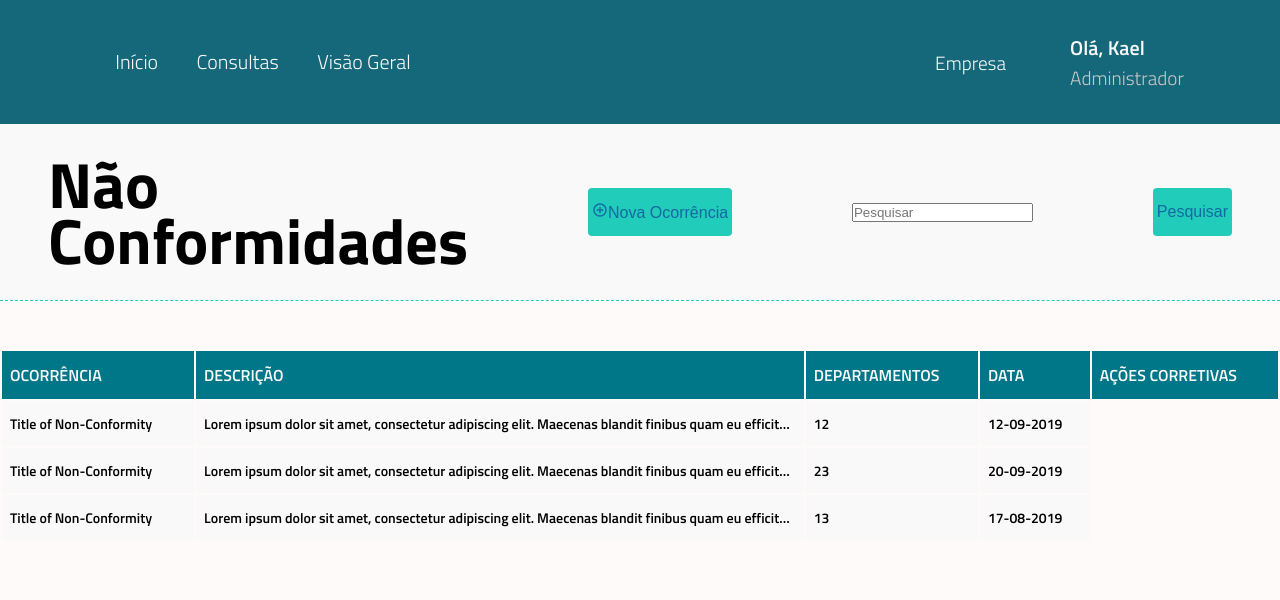
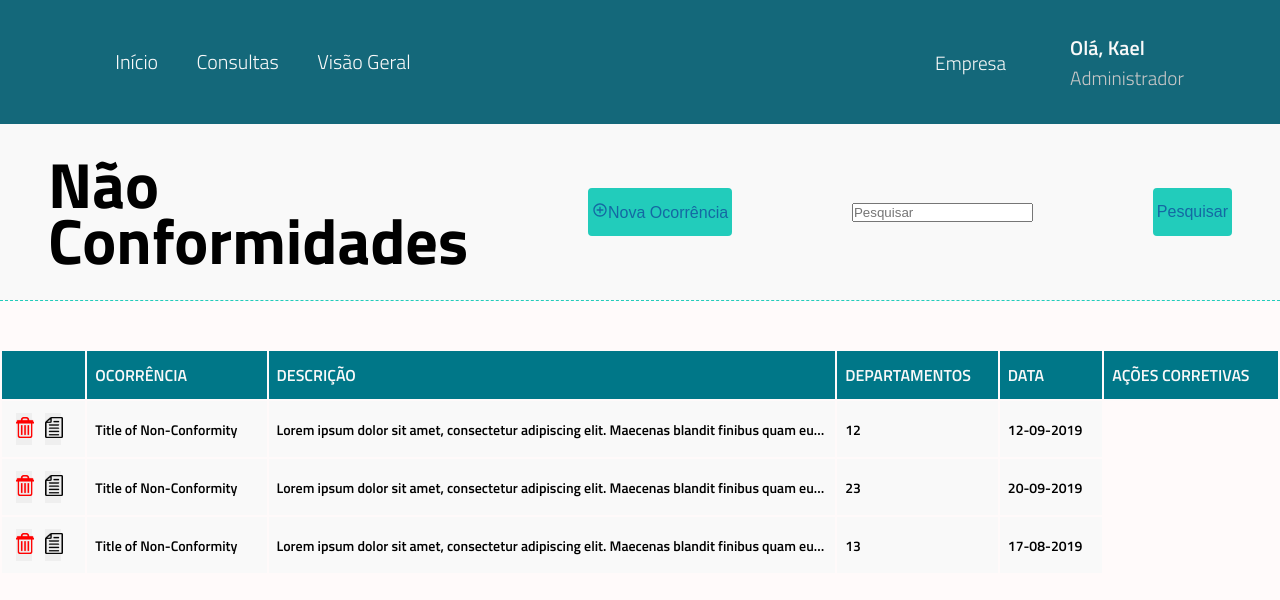
Before and after one commit to KaelHS/desafioQualyteam, a React (Create React App) app: page / in a window 1280 px wide. Shown: the top 600 px of the page. Built offline with nearby package versions, Linux system fonts and the light colour scheme; data requests are answered from the project's data file.

Commit message:
View modal structure implementation + setting the assets action on Non Conformity table

```diff
--- a/src/App.tsx
+++ b/src/App.tsx
@@ -1,6 +1,7 @@
 import { useState } from 'react';
 import Modal from 'react-modal';
 import { NewNonConformityModal } from './components/NewNonConformityModal';
+import { ViewModal } from './components/ViewModal';
 import { NonConformityTable } from './components/NonConformityTable';
 import { NonConformityProvider } from './contexts/useNonConformity';
 import { Header } from './components/Header';
@@ -12,6 +13,7 @@ Modal.setAppElement('#root');
 export function App() {
 
   const [ isNonConformityModalOpen, setIsNonConformityModalOpen ] = useState(false);
+  const [ isViewModalOpen, setIsViewModalOpen ] = useState(false);
 
   function handleOpenNewConformityModal() {
     setIsNonConformityModalOpen(true);
@@ -21,14 +23,26 @@ function handleCloseNewConformityModal() {
   setIsNonConformityModalOpen(false);
   }
 
+  function handleOpenViewModal() {
+    setIsViewModalOpen(true);
+  }
+
+function handleCloseViewModal() {
+  setIsViewModalOpen(false);
+  }
+
   return (
     <NonConformityProvider>
       <Header onOpenNewNonConformityModal={handleOpenNewConformityModal}/>
-      <NonConformityTable />
+      <NonConformityTable onOpenViewModal={handleOpenViewModal}/>
       <GlobalStyle />
       <NewNonConformityModal
-      isOpen={isNonConformityModalOpen}
-      onRequestClose={handleCloseNewConformityModal} />
-    </NonConformityProvider>
+        isOpen={isNonConformityModalOpen}
+        onRequestClose={handleCloseNewConformityModal} />
+      <ViewModal
+        isOpen={isViewModalOpen}
+        onRequestClose={handleCloseViewModal} />
+
+      </NonConformityProvider>
   );
 }
--- a/src/components/NonConformityTable/index.tsx
+++ b/src/components/NonConformityTable/index.tsx
@@ -1,16 +1,21 @@
 import { useEffect, useState } from "react";
 import { api } from "../../services/api";
-import { format, parseISO } from 'date-fns';
-import ptBR from 'date-fns/locale/pt-BR';
 import { TableContent } from "./styles";
 import { useNonConformity } from '../../contexts/useNonConformity';
+
+import  deleteIcon  from '../../assets/deleteIcon.png';
+import sheetIcon from '../../assets/sheetIcon.png';
+
 
 interface Department {
     id: number;
     name: string;
 }
 
-export function NonConformityTable () {
+interface NonConformityTableProps {
+    onOpenViewModal: () => void;
+}
+export function NonConformityTable ( {onOpenViewModal}: NonConformityTableProps) {
 
     const [ department, setDepartment ] = useState<Department[]>([]);
 
@@ -62,6 +67,7 @@ export function NonConformityTable () {
             <table>
                 <thead>
                     <tr>
+                        <th></th>
                         <th>Ocorrência</th>
                         <th>Descrição</th>
                         <th>Departamentos</th>
@@ -71,7 +77,18 @@ export function NonConformityTable () {
                 </thead>
                 <tbody>
                     { nonConformities.map ( nonConformity => (
-                        <tr key={ nonConformity.id}>
+                        <tr key={ nonConformity.id} className="data-row">
+                            <td>
+                            <button>
+                                <img src={deleteIcon} alt="Deletar não conformidade" />
+                            </button>
+                            <button
+                                type="button"
+                                onClick={onOpenViewModal}
+                            >
+                                <img src={sheetIcon} alt="Visualizar não conformidade" />
+                            </button>
+                            </td>
                             <td>{nonConformity.title}</td>
                             <td className="descriptionData">{ nonConformity.description }</td>
                             <td>{nonConformity.departments}</td>
--- a/src/components/NonConformityTable/styles.ts
+++ b/src/components/NonConformityTable/styles.ts
@@ -29,6 +29,22 @@ export const TableContent = styled.div`
             font-weight: 600;
             background: var(--section-background);
 
+            button {
+                display: inline-block;
+                width: 1rem;
+                height: 2rem;
+                border: none;
+                margin: 0 0.4rem;
+
+
+                img {
+                width: 1.1rem;
+                height: 1.3rem;
+
+                }
+            }
+
+
 
         }
 
--- /dev/null
+++ b/src/components/ViewModal/index.tsx
@@ -0,0 +1,30 @@
+import Modal from 'react-modal';
+
+import { HiX } from "react-icons/hi";
+
+
+interface ViewyModalProps {
+    isOpen: boolean;
+    onRequestClose: () => void;
+}
+
+export function ViewModal ({isOpen, onRequestClose} : ViewyModalProps) {
+    return(
+        <Modal
+            isOpen={isOpen}
+            onRequestClose={onRequestClose}
+            overlayClassName="react-modal-overlay"
+            className="react-modal-content" >
+
+            <button type="button"
+                onClick={onRequestClose}
+                className="react-modal-close" >
+                <HiX/>
+            </button>
+            <div>
+                <h1> TESTE DE MODAL </h1>
+            </div>
+
+        </Modal>
+    );
+}
```
Also changed, not shown: src/assets/deleteIcon.png (added).
